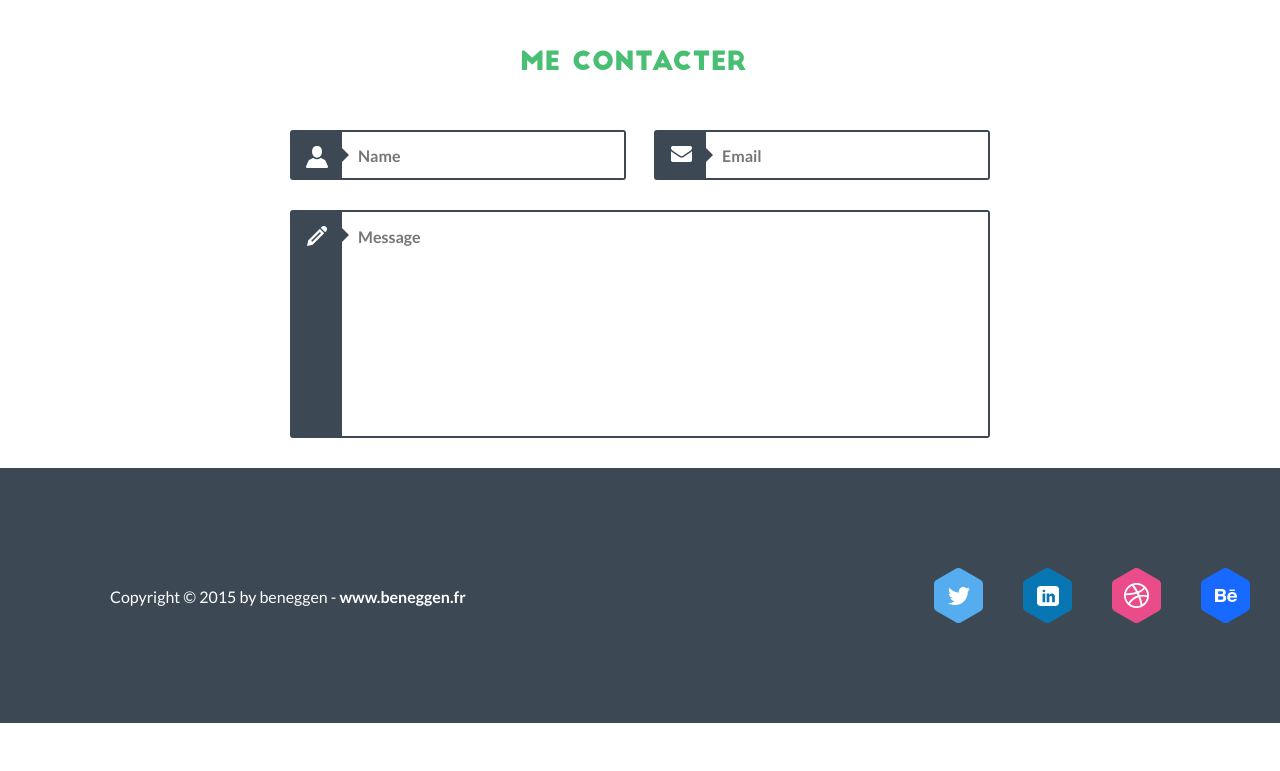
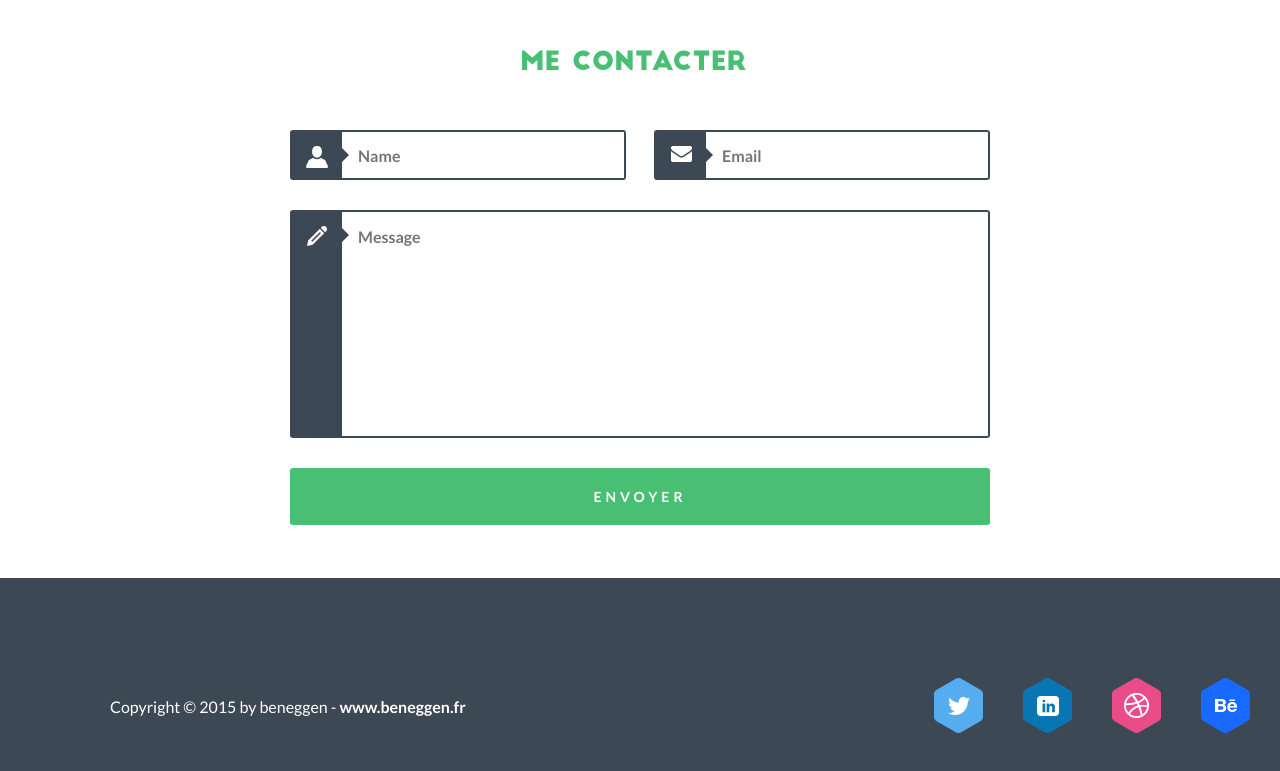
Before and after one commit to Hasiev-Elchin/foliac, a plain HTML site: page index.html in a window 1280 px wide. Shown: the part 2140-2911 px from the top of the page. Before the commit the page ends 2863 px from the top, so only its background shows below. Drawn offline with Linux system fonts and the light colour scheme.

Commit message:
Added form button

```diff
--- a/css/style.css
+++ b/css/style.css
@@ -369,6 +369,25 @@ main form textarea {
 main form textarea {
     resize: none;
 }
+main form button {
+    width: 100%;
+    padding: 20px 0;
+    border: none;
+    border-radius: 3px;
+    margin-bottom: 53px;
+
+    background-color: #48bf72;
+    color: #fff;
+    text-transform: uppercase;
+    text-align: center;
+    letter-spacing: 4px;
+    font: 700 14px Lato, sans-serif;
+    outline: none;
+}
+
+main form button:hover {
+    cursor: pointer;
+}
 
 .main-footer {
     padding: 100px;
--- a/index.html
+++ b/index.html
@@ -88,14 +88,15 @@
                 <h3 class="form-name">me contacter</h3>
                 <form action="">
                     <label class="name half">
-                        <input type="text" placeholder="Name">
+                        <input type="text" name="userName" placeholder="Name">
                     </label>
                     <label class="email half">
-                        <input type="email" placeholder="Email">
+                        <input type="email" name="email" placeholder="Email">
                     </label>
                     <label class="message">
                         <textarea name="message" id="message" placeholder="Message"></textarea>
                     </label>
+                    <button type="submit">envoyer</button>
                 </form>
             </div>
         </div>
```
